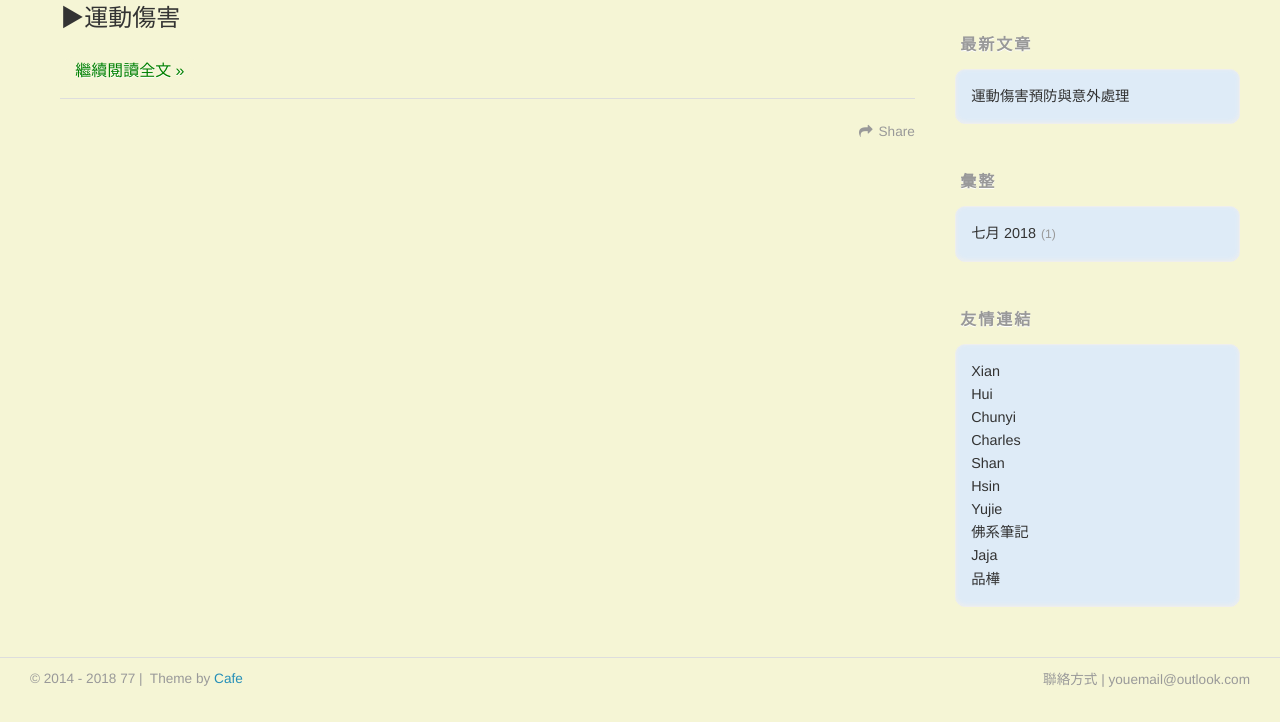
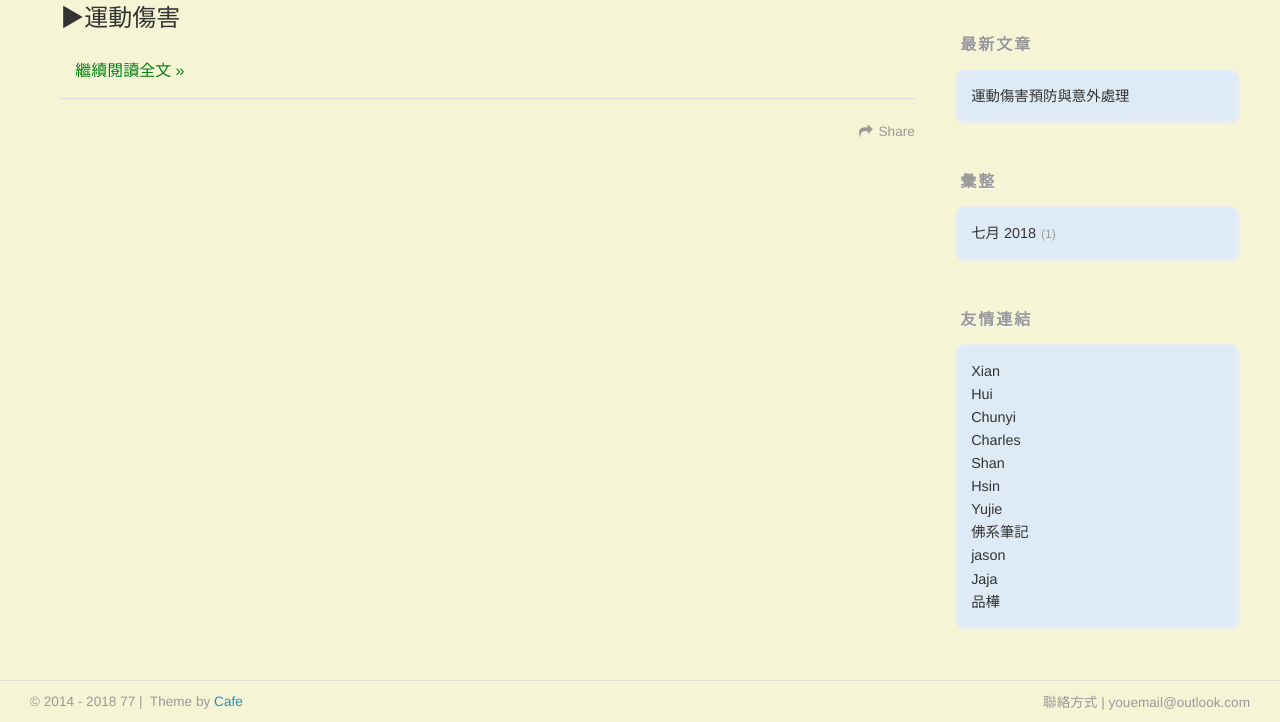
Before and after one commit to maxmismix/maxmismix.github.io, a plain HTML site: page index.html in a window 1280 px wide. Shown: the part 240-962 px from the top of the page. Before the commit the page ends 939 px from the top, so only its background shows below. Drawn offline with nearby package versions, Linux system fonts and the light colour scheme; some packages are replaced by stand-ins of ours; files whose address does not match are found by name.

Commit message:
Site updated: 2018-07-17 18:14:15

```diff
--- a/index.html
+++ b/index.html
@@ -200,6 +200,10 @@
             </li>
 
             <li>
+                <a href="https://jason601131.github.io/">jason</a>
+            </li>
+
+            <li>
                 <a href="https://asd01248967.github.io/">Jaja</a>
             </li>
 
```
